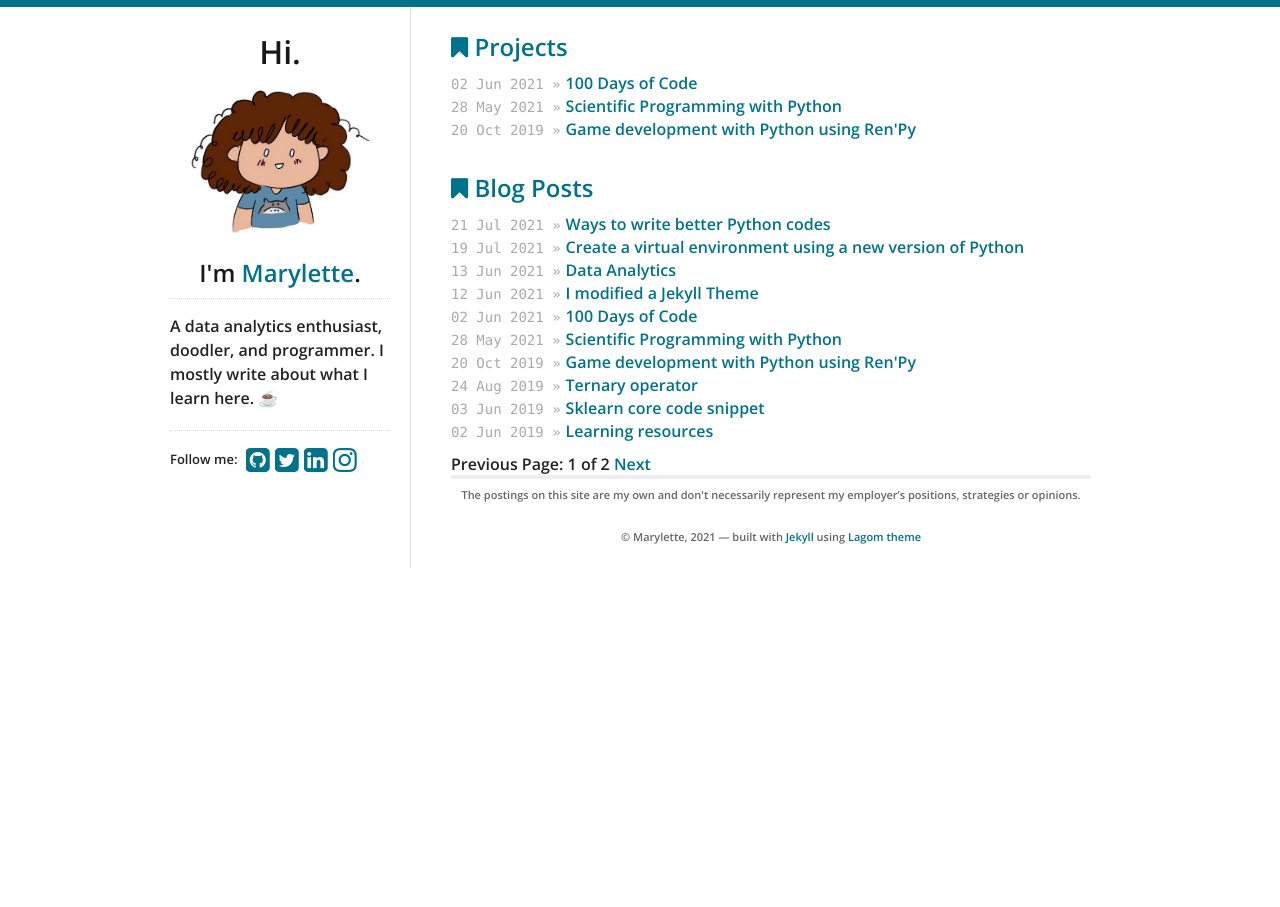
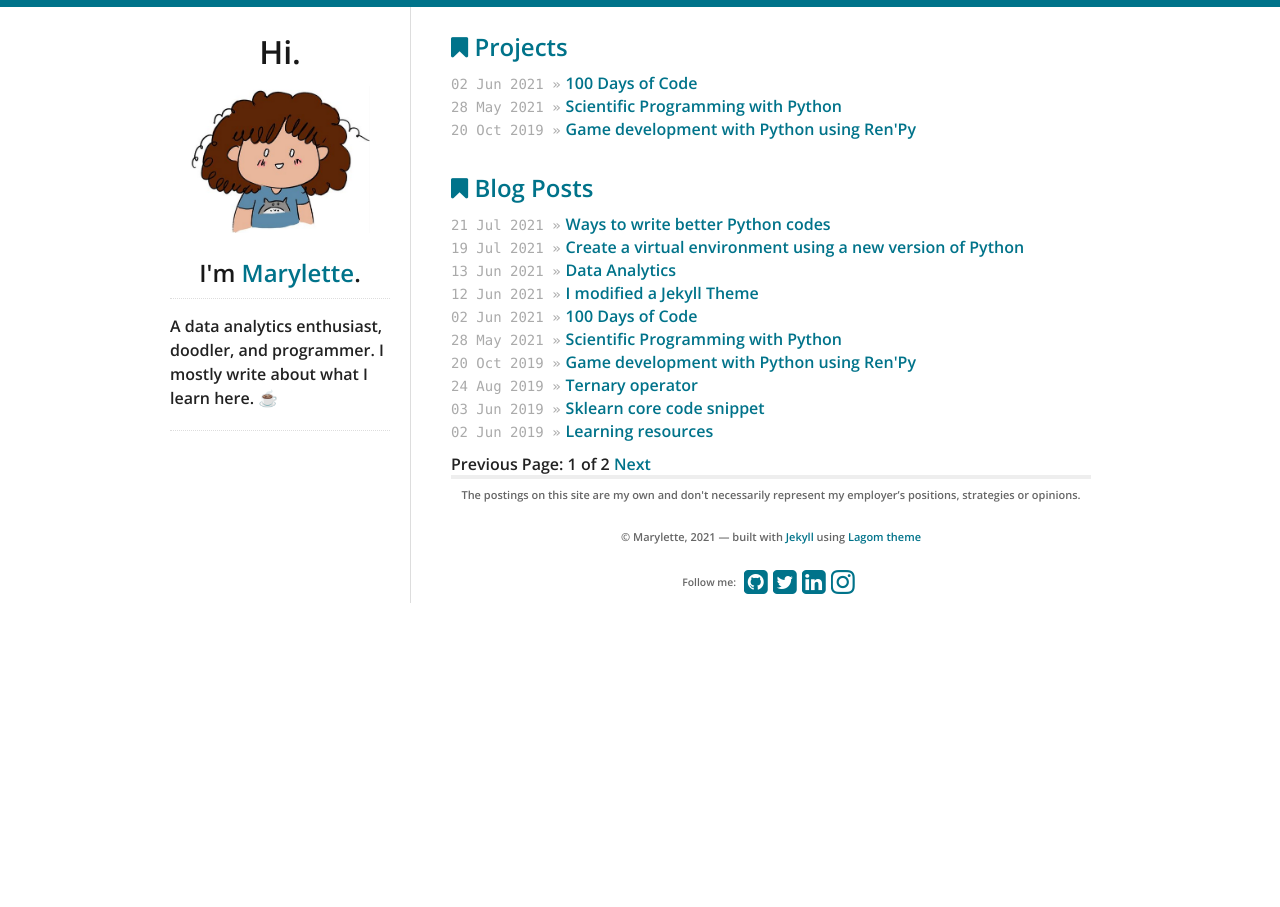
Before and after one commit to maryletteroa/maryletteroa.github.io, a Jekyll site: the page built from index.html, in a window 1280 px wide. Built offline with Jekyll 4.4.1, drawn with Linux system fonts in a browser that asks for light colours; the list of posts is cut into pages by our own code.

Commit message:
move follow me to main panel

```diff
--- a/_includes/footer.html
+++ b/_includes/footer.html
@@ -10,3 +10,8 @@
     © {{ site.data.theme.name }}, {{ 'now' | date: "%Y" }} &mdash; built with <a href="http://jekyllrb.com/">Jekyll</a> using <a href="https://github.com/swanson/lagom">Lagom theme</a>
   </p>
 </div>
+<div id="social">
+  <small>
+    <center>{% include social.html %}</center>
+  </small>
+</div>
--- a/_includes/sidebar.html
+++ b/_includes/sidebar.html
@@ -11,7 +11,7 @@
   <div id="bio">
     <p>A data analytics enthusiast, doodler, and programmer. I mostly write about what I learn here. ☕</p>
   </div>
-  <div id="social">
+<!--   <div id="social">
     {% include social.html %}
-  </div>
+  </div> -->
 </nav>
```
